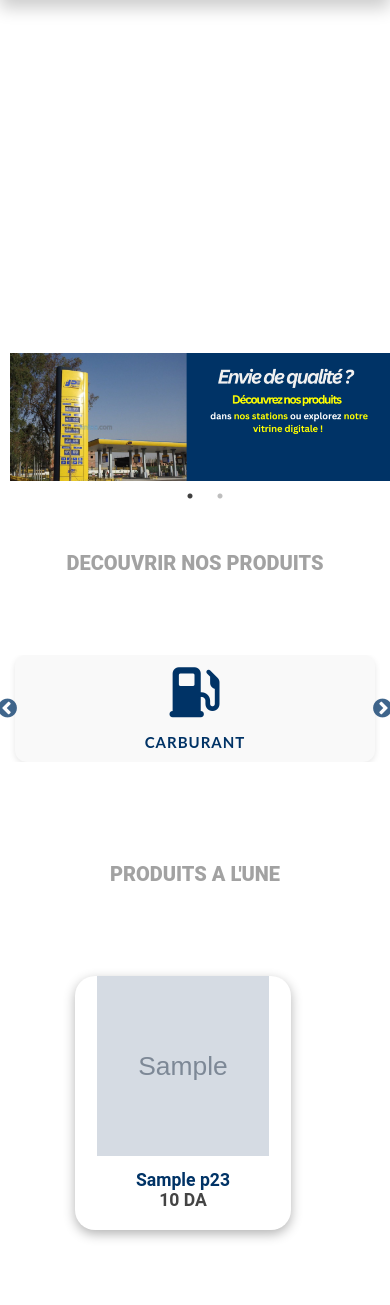
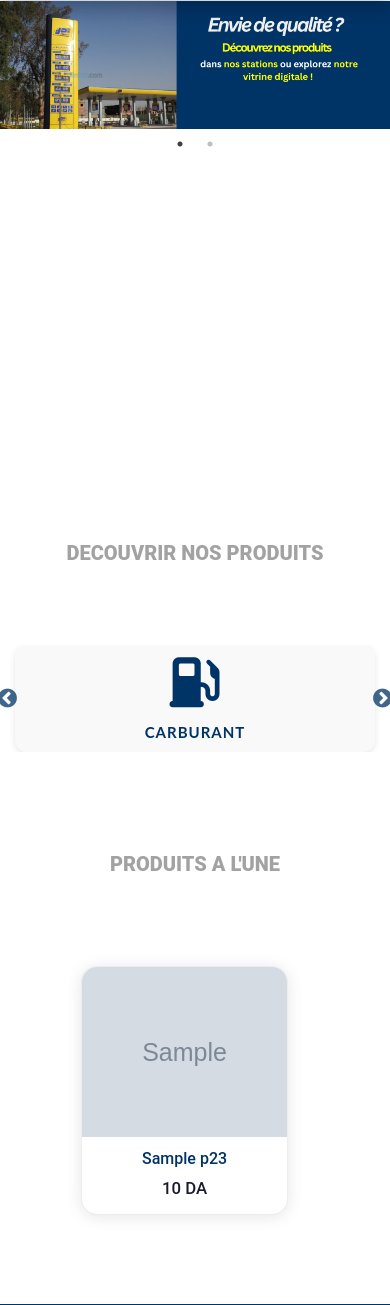
Before and after one commit to mimgithub08/Nafti.shop, a Flask app: page / in a window 390 px wide; the page is wider, and only the part inside the window is pictured. Shown: the part 84-1389 px from the top of that part. Run offline with Flask 3, Linux system fonts and the light colour scheme; tables that the repository leaves empty hold one stand-in row (values such as "Sample post"); grey boxes marked "Sample" are stand-in pictures; some libraries are stand-ins or nearby versions.

Commit message:
fix the slider

```diff
--- a/static/user/card.css
+++ b/static/user/card.css
@@ -1,72 +1,96 @@
+:root {
+  --p2-radius: 16px;
+  --p2-shadow: 0 2px 16px rgba(0, 0, 0, 0.10);
+  --p2-shadow-hover: 0 8px 32px rgba(0, 0, 0, 0.16);
+  --p2-accent: #003366;
+  --p2-gold: #F0B618;
+  --p2-danger: #e53935;
+  --p2-text: #1a1a2e;
+  --p2-muted: #555;
+  --p2-bg: #fff;
+  --p2-border: rgba(0, 0, 0, 0.07);
+}
+
+/* ── Product Card ── */
+
 .product2 {
-  display: inline-block;
-  width: 230px;
-  margin: 15px;
-  max-height: 270px;
-  padding-bottom: 30px;
-  background-color: #fff;
+  display: inline-flex;
+  flex-direction: column;
+  align-items: center;
+  width: 210px;
+  padding-bottom: 20px;
+  background: var(--p2-bg);
   text-align: center;
-  border-radius: 20px;
-  box-shadow: 0 4px 12px rgba(0, 0, 0, 0.3);
+  border-radius: var(--p2-radius);
+  box-shadow: var(--p2-shadow);
+  border: 0.5px solid var(--p2-border);
   overflow: hidden;
   position: relative;
   cursor: pointer;
-  transition: transform 0.3s ease, scale 0.5s ease;
+  transition: transform 0.28s cubic-bezier(0.34, 1.56, 0.64, 1),
+              box-shadow 0.28s ease;
+  margin: 1px;
 }
 
 .product2:hover {
-  transform: translateY(-20px);
+  transform: translateY(-12px);
+  box-shadow: var(--p2-shadow-hover);
 }
 
 .product2 img {
-  width: 80%;
-  height: 200px;
+  width: 100%;
+  height: 190px;
   object-fit: cover;
-  transition: transform 0.3s;
+  display: block;
+  transition: transform 0.35s ease, filter 0.35s ease;
 }
 
-.product2 img:hover {
-  transform: scale(0.9);
+.product2:hover img {
+  transform: scale(0.96);
+  filter: brightness(1.04);
 }
 
 .product2 h3 {
-  margin-top: 10px;
-  font-weight: 600;
-  color: #003366;
-  transition: color 0.3s;
+  margin: 12px 12px 4px;
+  font-size: 0.95rem;
+  font-weight: 500;
+  color: var(--p2-accent);
+  line-height: 1.3;
+  transition: color 0.22s ease;
 }
 
-.product2 h3:hover {
-  color: #F0B618;
+.product2:hover h3 {
+  color: var(--p2-gold);
 }
 
 .price {
-  font-size: 1.3rem;
-  font-weight: bold;
-  color: #444;
+  font-size: 1.2rem;
+  font-weight: 500;
+  color: var(--p2-text);
+  margin-top: 4px;
 }
 
 .discount {
   position: absolute;
   top: 10px;
   left: 10px;
-  background-color: #f44336;
+  background: var(--p2-danger);
   color: #fff;
-  padding: 5px 10px;
-  font-size: 14px;
-  border-radius: 8px;
+  padding: 4px 10px;
+  font-size: 12px;
+  font-weight: 500;
+  border-radius: 6px;
+  letter-spacing: 0.3px;
   z-index: 9;
 }
 
-/* Preview system */
+/* ── Preview overlay ── */
 
 .product2-preview {
   position: fixed;
-  top: 0;
-  left: 0;
-  width: 100%;
-  min-height: 100vh;
-  background: rgba(0, 0, 0, 0.8);
+  inset: 0;
+  background: rgba(0, 0, 0, 0.55);
+  backdrop-filter: blur(4px);
   display: none;
   align-items: center;
   justify-content: center;
@@ -94,60 +125,122 @@
 
 .preview img {
   width: 100%;
-  height: 200px;
+  height: 190px;
   object-fit: contain;
   margin-bottom: 1rem;
+  border-radius: 8px;
 }
 
 .preview h3 {
-  font-size: 1.5rem;
-  color: #003366;
-  margin-bottom: 0.5rem;
+  font-size: 1.3rem;
+  font-weight: 500;
+  color: var(--p2-accent);
+  margin-bottom: 6px;
 }
 
 .stars {
-  color: gold;
-  margin-bottom: 1rem;
+  color: var(--p2-gold);
+  margin-bottom: 10px;
+  letter-spacing: 2px;
 }
 
 .preview p {
-  font-size: 1rem;
-  color: #444;
-  line-height: 1.6;
+  font-size: 0.95rem;
+  color: var(--p2-muted);
+  line-height: 1.65;
 }
 
 .close-preview {
   position: absolute;
   top: 10px;
-  right: 15px;
-  font-size: 1.5rem;
-  color: #000;
+  right: 14px;
+  font-size: 1.3rem;
+  color: var(--p2-muted);
   cursor: pointer;
+  background: none;
+  border: none;
+  line-height: 1;
+  padding: 4px;
+  border-radius: 6px;
+  transition: color 0.18s, background 0.18s;
 }
-/* Responsive for tablets and phones */
+
+.close-preview:hover {
+  color: var(--p2-text);
+  background: rgba(0, 0, 0, 0.06);
+}
+
+/* ── Card detail rows ── */
+
+.product-details {
+  margin: 8px 12px 0;
+  font-size: 0.88rem;
+  width: calc(100% - 24px);
+}
+
+.detail-item {
+  display: flex;
+  justify-content: space-between;
+  padding: 5px 0;
+  border-bottom: 0.5px solid var(--p2-border);
+}
+
+.detail-label {
+  font-weight: 500;
+  color: var(--p2-muted);
+  text-transform: capitalize;
+  font-size: 0.83rem;
+}
+
+.detail-value {
+  color: var(--p2-text);
+  font-size: 0.88rem;
+}
+
+/* ── Preview detail rows ── */
+
+.preview-details {
+  margin: 14px 0;
+  padding: 12px 14px;
+  background: rgba(0, 0, 0, 0.03);
+  border-radius: 8px;
+  text-align: left;
+}
+
+.detail-row {
+  padding: 7px 0;
+  border-bottom: 0.5px solid var(--p2-border);
+  font-size: 0.9rem;
+  color: var(--p2-text);
+}
+
+.detail-row:last-child {
+  border-bottom: none;
+}
+
+.detail-row strong {
+  color: var(--p2-muted);
+  margin-right: 8px;
+  text-transform: capitalize;
+  font-weight: 500;
+}
+
+/* ── Responsive — tablets & phones ── */
+
 @media (max-width: 768px) {
   .product2 {
     width: 90%;
-    max-height: none;
     margin: 10px auto;
-    padding-bottom: 20px;
+    padding-bottom: 16px;
   }
 
-  .product2 img {
-    height: 180px;
-  }
-
-  .product2 h3 {
-    font-size: 1.1rem;
-  }
-
-  .price {
-    font-size: 1.1rem;
-  }
+  .product2 img { height: 170px; }
+  .product2 h3  { font-size: 1rem; }
+  .price        { font-size: 1.05rem; }
 
   .discount {
-    font-size: 12px;
-    padding: 4px 8px;
+    font-size: 11px;
+    padding: 3px 8px;
   }
 
   .preview {
--- a/static/user/index.css
+++ b/static/user/index.css
@@ -1,28 +1,48 @@
+/* ============================================
+   CSS VARIABLES - Colors & Common Values
+   ============================================ */
+:root {
+  --primary-color: #003366;
+  --accent-color: #f0b618;
+  --light-bg: #f9f9f9;
+  --light-gray: #999;
+  --shadow-sm: 0 2px 6px rgba(0, 0, 0, 0.1);
+  --shadow-md: 0 4px 10px rgba(0, 0, 0, 0.15);
+  --border-radius: 12px;
+  --transition-smooth: all 0.3s ease;
+  --transition-fast: 0.3s ease-in-out;
+}
 
+/* ============================================
+   GLOBAL & BASE STYLES
+   ============================================ */
 * {
   margin: 0;
   padding: 0;
   font-family: "Roboto", sans-serif;
+}
 
-}
 body {
   padding-top: 85px;
   overflow-x: hidden;
 }
+
+/* ============================================
+   CATEGORY SECTION STYLES
+   ============================================ */
 .categorie-container {
   padding: 40px 10px;
   background-color: #ffffff;
   max-width: 1000px;
-  margin: 0 auto;}
-
+  margin: 0 auto;
+}
 
 .categorie-slider {
   max-width: 1200px;
   margin: 0 auto;
   position: relative;
-  border-radius: 12px;
-    border-color: #F0B618;
-
+  border-radius: var(--border-radius);
+  border-color: var(--accent-color);
 }
 
 .categorie-card {
@@ -52,77 +73,86 @@ padding-top: 85px;
 
 .categorie-content a {
   text-decoration: none;
-  color: #003366;
+  color: var(--primary-color);
   font-weight: bold;
   font-size: 15px;
+  transition: color var(--transition-smooth);
 }
 
-.categorie-content a:hover ,
-.categorie-icon:hover{
-  color: #f0b618;
+.categorie-content a:hover,
+.categorie-icon:hover {
+  color: var(--accent-color);
 }
 
+/* Slider Navigation */
 .categorie-slider .slick-prev,
 .categorie-slider .slick-next {
   background: transparent;
-  color: #003366;
+  color: var(--primary-color);
   width: 45px;
   height: 45px;
   z-index: 10;
+  transition: var(--transition-smooth);
 }
+
 .categorie-slider .slick-prev:hover,
 .categorie-slider .slick-next:hover {
+  background: transparent;
+  border-color: var(--primary-color);
+}
 
-  background: transparent;
-  border-color: #003366;
-}
 .categorie-slider .slick-prev:before,
 .categorie-slider .slick-next:before {
   font-size: 22px;
-  color: #003366;
+  color: var(--primary-color);
 }
 
+/* ============================================
+   TITLE & HEADING STYLES
+   ============================================ */
 .title-line {
   display: flex;
   align-items: center;
+  justify-content: center;
   text-align: center;
-        justify-content: center;
   width: 100%;
   margin: 40px 0;
   text-transform: uppercase;
 }
 
-
 .title-line span {
-      text-align: center;
   padding: 0 20px;
   font-size: xx-large;
-      color: #999;
+  color: var(--light-gray);
   font-weight: 800;
   opacity: 0.9;
+}
+
+/* ============================================
+   SLIDER STYLES
+   ============================================ */
+.slider-container-index {
+
+  width: 100%;
+
+   margin: auto;
+
+  height: 500px;
 
 }
 
-.slider-container-index {
-  display: flex;
-  width: 100%;
-  max-width: 1665px;
-  margin: 10px;
-  overflow: hidden;
-  height: 500px;
-  justify-content: center;
-  align-items: center;
-}
 .categorie-slider-index {
   width: 100%;
   margin: auto;
 }
+
 .category-img {
   width: 100%;
   height: 100%;
   object-fit: cover;
 }
 
+/* Slick Slider Styles */
 .slick-slide {
   outline: none;
   box-sizing: border-box;
@@ -140,29 +170,36 @@ padding-top: 85px;
   color: #333;
 }
 
-.slick-prev, .slick-next {
+.slick-prev,
+.slick-next {
   z-index: 2;
 }
 
-.produits-container {
+/* ============================================
+   PRODUCTS CONTAINER
+   ============================================ */
+.produits-container,
+.container-section {
   display: flex;
   flex-wrap: wrap;
   justify-content: center;
   gap: 20px;
   padding: 20px;
 }
+
 .image-wrapper {
   position: relative;
   width: 100%;
   height: 100%;
 }
 
+/* Overlay Button */
 .btn-overlay {
   position: absolute;
   bottom: 80px;
   left: 74%;
   transform: translateX(-50%);
-  background-color: #F0B618;
+  background-color: var(--accent-color);
   color: white;
   padding: 12px 24px;
   border: none;
```
Also changed, not shown: other parts of static/user/card.css (+19 -79 lines), other parts of static/user/index.css (+74 -51 lines). Lines whose indentation alone changed are shown as unchanged.
